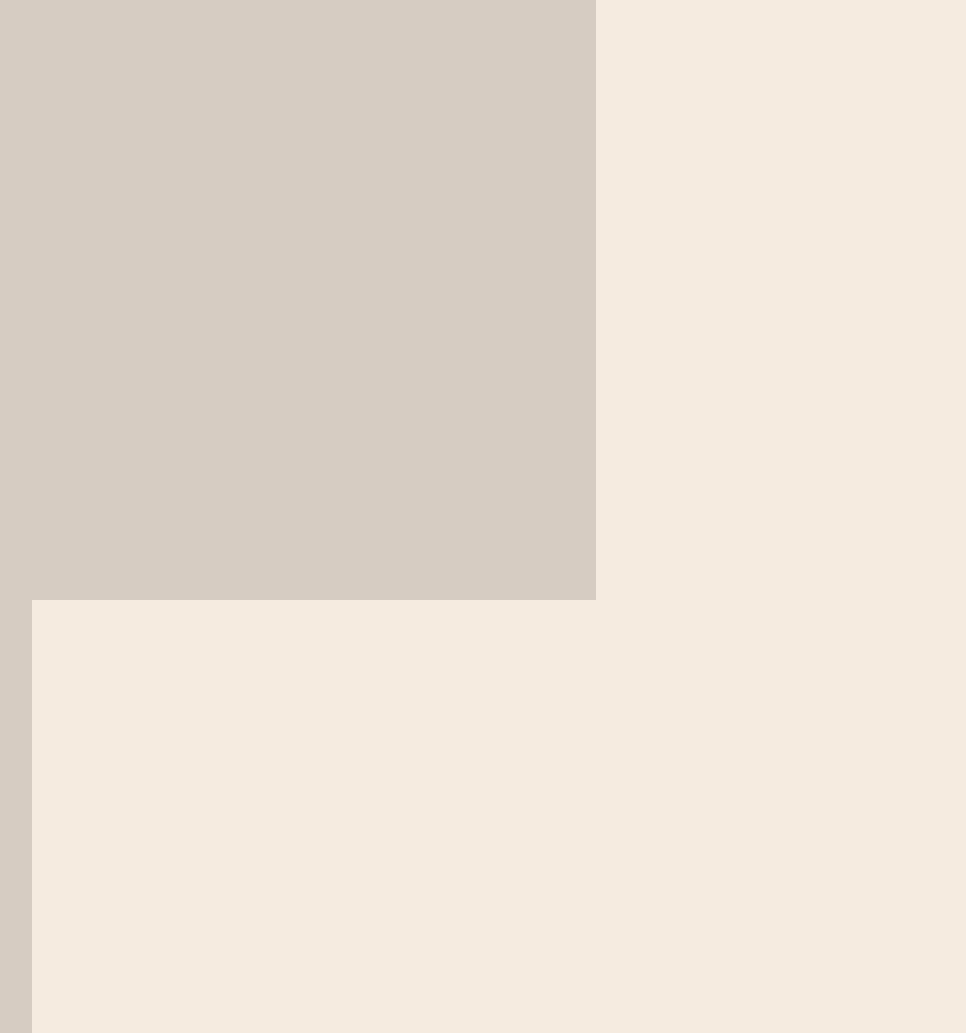
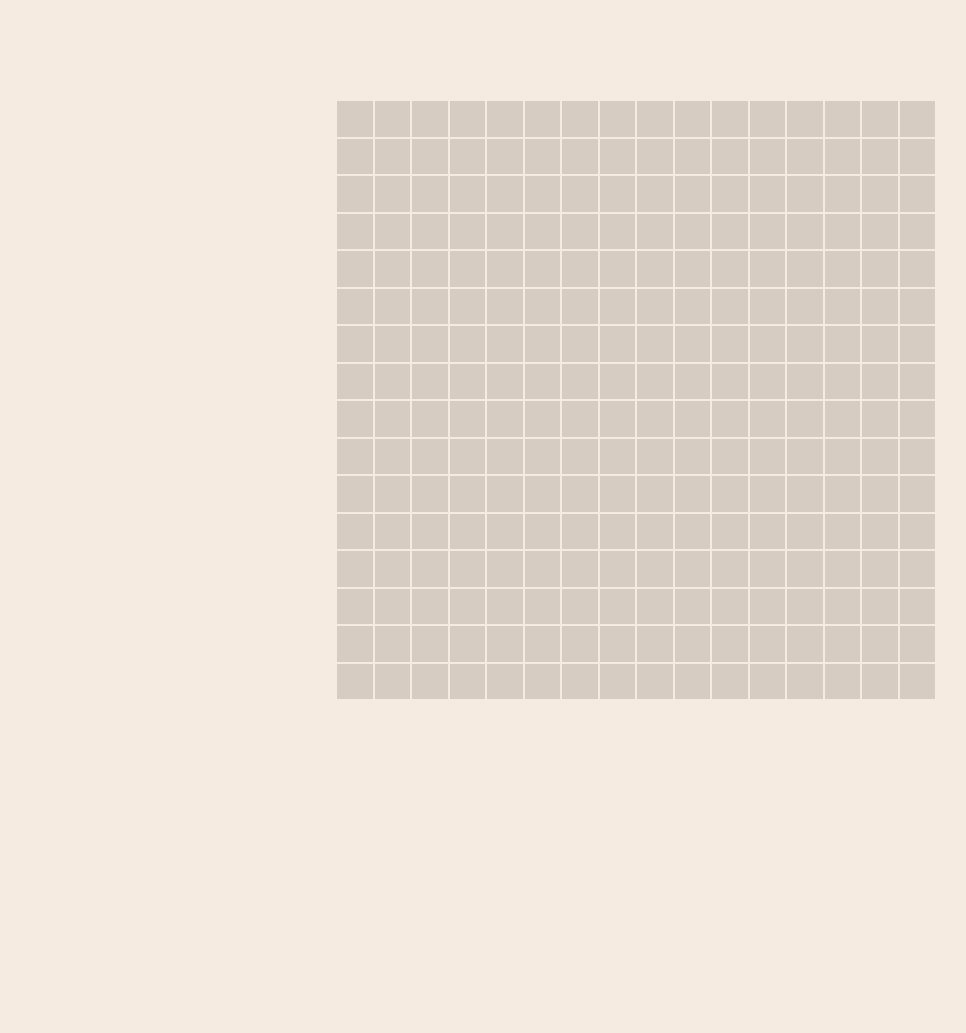
Before and after one commit to lukejdarling/etch-a-sketch, a plain HTML site: page index.html in a window 1280 px wide. Shown: the top 1033 px of the page, without its empty margins (4-970 px from the left). After the commit the page ends 800 px from the top, so only its background shows below. Drawn offline with Linux system fonts and the light colour scheme.

Commit message:
Initial scripting to highlight cells on mouse hover

```diff
--- a/script.js
+++ b/script.js
@@ -1,23 +1,21 @@
-const gridSize = 600;
+let gridSize = 600;
 
-let rows = 16;
-let cols = 16;
+let numberOfCells = 16;
 
 const sketchArea = document.querySelector("#sketch-area");
 
-sketchArea.style.width = `${gridSize}px`;
-sketchArea.style.height = `${gridSize}px`;
+sketchArea.style.width = sketchArea.style.height = `${gridSize}px`;
 
-function createGridCells(){
-    for(let i = 0; i < (rows * cols); i++){
-        const gridCell = document.createElement("div");
-
-        gridCell.style.width = `${(gridSize / cols) - 2}px`;
-        gridCell.style.height = `${(gridSize / rows) - 2}px`;
-        gridCell.classList.add("cell");
-
-        sketchArea.appendChild(gridCell);
-    }
+function highlightCell(){
+    this.style.backgroundColor = "black";
 }
 
-createGridCells();
+for(let i = 0; i < (numberOfCells * numberOfCells); i++){
+    let cell = document.createElement("div");
+    cell.style.width = cell.style.height = `${gridSize / (numberOfCells) - 2}px`;
+    cell.classList.add("cell");
+    sketchArea.appendChild(cell);
+
+    cell.addEventListener("mouseover", highlightCell);
+
+}
--- a/style.css
+++ b/style.css
@@ -3,7 +3,6 @@
 *::after{
     padding: 0;
     margin: 0;
-    box-sizing: border-box;
 }
 
 :root{
@@ -17,8 +16,12 @@ body{
 
 #sketch-area{
     background-color: var(--main-grid);
+    margin: 100px auto 5px auto;
+    display: flex;
+    flex-wrap: wrap;
 }
 
 .cell{
     background-color: var(--main-grid);
+    border: 1px solid var(--main-bg);
 }
```
